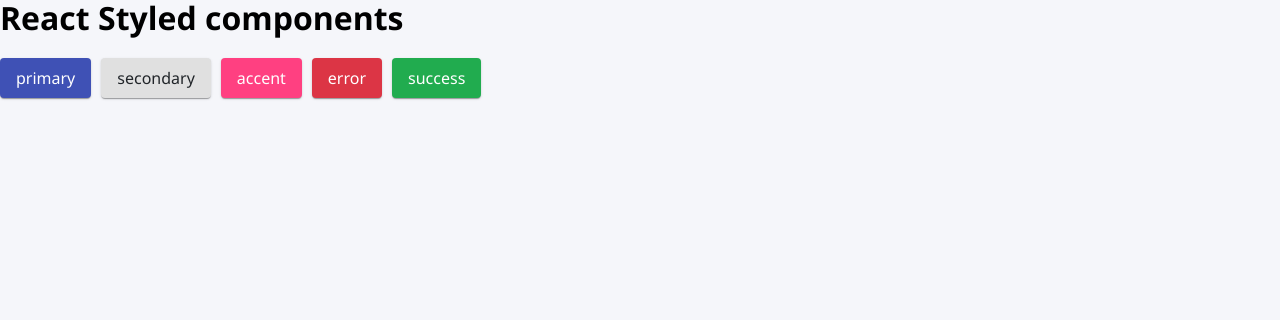
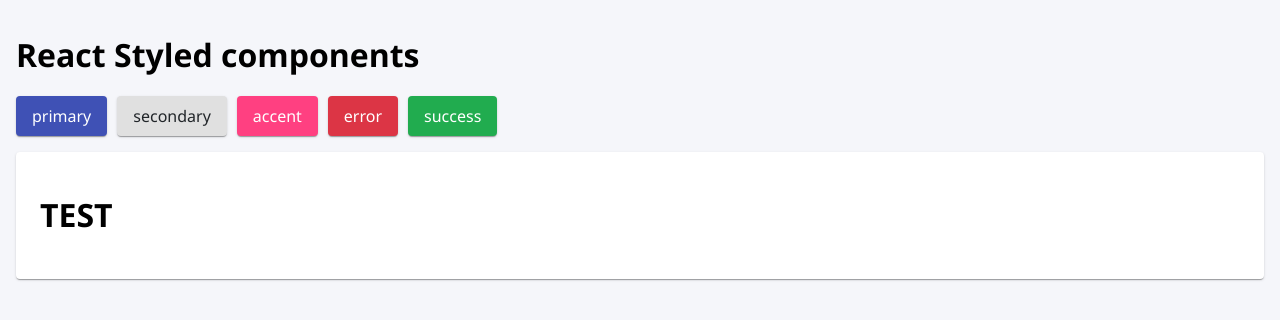
Before and after one commit to oardi/react-styled-component-starter, a React (Create React App) app: page / in a window 1280 px wide. Shown: the top 320 px of the page. Built offline with nearby package versions, Linux system fonts and the light colour scheme.

Commit message:
added globalStyles added card added typography

```diff
--- a/src/App.jsx
+++ b/src/App.jsx
@@ -1,8 +1,8 @@
 import React from "react";
 import { ThemeProvider } from 'styled-components';
+import { theme } from './theme';
+import { Button, Layout, Card, CardBody, Typography } from "./components";
 import "./style.scss";
-import { Button, Layout } from "./components";
-import { theme } from './theme';
 
 const customTheme = Object.assign(theme, {});
 customTheme.palette.success = {
@@ -15,7 +15,7 @@
 export default function App() {
 	return (
 		<ThemeProvider theme={customTheme}>
-			<Layout>
+			<Layout className="p-3">
 				<h1>React Styled components</h1>
 
 				<Button variant="primary">primary</Button>
@@ -31,6 +31,13 @@
 				<Button variant="success" style={{ marginLeft: "10px" }}>
 					success
       			</Button>
+
+				<Card className="mt-3">
+					<CardBody>
+						<Typography as="h1">TEST</Typography>
+					</CardBody>
+				</Card>
+
 			</Layout>
 		</ThemeProvider>
 	);
--- /dev/null
+++ b/src/components/Card.jsx
@@ -0,0 +1,14 @@
+import styled, { css } from "styled-components";
+
+export const Card = styled.div`
+	background-color: #fff;
+
+	${({ theme }) => css`
+		border-radius: ${theme.shape.borderRadius}px;
+		box-shadow: ${theme.shadows[1]};
+	`}
+`;
+
+export const CardBody = styled.div`
+	padding: ${({ theme }) => theme.space[4]};
+`;
--- /dev/null
+++ b/src/components/GlobalStyle.jsx
@@ -0,0 +1,70 @@
+import { createGlobalStyle, css } from 'styled-components';
+
+export const GlobalStyle = createGlobalStyle`
+	* {
+		box-sizing: border-box;
+		/* padding: 0;
+		margin: 0; */
+	}
+
+	${({ theme }) => css`
+		body {
+			font-family: ${theme.typography.fontFamily};
+			font-size: ${theme.typography.fontSize};
+			background: ${theme.palette.background.default};
+		}
+
+		.p-0 {
+			padding: 0px;
+		}
+		.p-1 {
+			padding: ${theme.space[1]};
+		}
+		.p-2 {
+			padding: ${theme.space[2]};
+		}
+		.p-3 {
+			padding: ${theme.space[3]};
+		}
+		.p-4 {
+			padding: ${theme.space[4]};
+		}
+
+
+		.mt-0 {
+			margin-top: 0px;
+		}
+		.mt-1 {
+			margin-top: ${theme.space[1]};
+		}
+		.mt-2 {
+			margin-top: ${theme.space[2]};
+		}
+		.mt-3 {
+			margin-top: ${theme.space[3]};
+		}
+		.mt-4 {
+			margin-top: ${theme.space[4]};
+		}
+	`}
+
+	@media ${({ theme }) => theme.mediaQueries.xs} {
+		/* color: red; */
+	}
+
+	@media ${({ theme }) => theme.mediaQueries.sm} {
+		/* color: blue; */
+	}
+
+	@media ${({ theme }) => theme.mediaQueries.md} {
+		/* color: black; */
+	}
+
+	@media ${({ theme }) => theme.mediaQueries.lg} {
+		/* color: yellow; */
+	}
+
+	@media ${({ theme }) => theme.mediaQueries.xl} {
+		/* color: pink; */
+	}
+`;
--- a/src/components/Layout.jsx
+++ b/src/components/Layout.jsx
@@ -1,36 +1,11 @@
 import React from "react";
-import styled, { css } from "styled-components";
+import { GlobalStyle } from './GlobalStyle';
 
-const LayoutBase = (props) => {
-	const { children, ...rest } = props;
-	return <div {...rest}>{children}</div>;
+export const Layout = ({ children, ...rest }) => {
+	return (
+		<div {...rest}>
+			<GlobalStyle />
+			<main>{children}</main>
+		</div>
+	)
 };
-
-export const Layout = styled(LayoutBase)`
-	height: 100%;
-
-	${({ theme }) => css`
-		font-family: ${theme.typography.fontFamily};
-		background: ${theme.palette.background.default};
-	`}
-
-	@media ${({ theme }) => theme.mediaQueries.xs} {
-		/* color: red; */
-	}
-
-	@media ${({ theme }) => theme.mediaQueries.sm} {
-		/* color: blue; */
-	}
-
-	@media ${({ theme }) => theme.mediaQueries.md} {
-		/* color: black; */
-	}
-
-	@media ${({ theme }) => theme.mediaQueries.lg} {
-		/* color: yellow; */
-	}
-
-	@media ${({ theme }) => theme.mediaQueries.xl} {
-		/* color: pink; */
-	}
-`;
--- /dev/null
+++ b/src/components/Typography.jsx
@@ -0,0 +1,17 @@
+import React from 'react';
+import styled from 'styled-components';
+
+export const Wrapper = ({ wrapper, children }) =>
+	wrapper ? wrapper(children) : <div>{children}</div>;
+
+
+const TypographyBase = ({ children, as }) => {
+	return (
+		<Wrapper wrapper={as}>
+			{children}
+		</Wrapper>
+	)
+}
+
+export const Typography = styled(TypographyBase)`
+`;
--- a/src/components/index.js
+++ b/src/components/index.js
@@ -1,2 +1,5 @@
 export * from './Button';
+export * from './Card';
 export * from './Layout';
+export * from './Typography';
+export * from './GlobalStyle';
--- a/src/theme.js
+++ b/src/theme.js
@@ -42,7 +42,7 @@
 	typography: {
 		htmlFontSize: 16,
 		fontFamily: `"Segoe UI", "Helvetica Neue", "Arial", "Noto Sans"`,
-		fontSize: 14,
+		fontSize: 16,
 		fontWeightLight: 300,
 		fontWeightRegular: 400,
 		fontWeightMedium: 500,
@@ -80,5 +80,12 @@
 	shadows: [
 		'none',
 		'0px 2px 1px -1px rgba(0,0,0,0.2),0px 1px 1px 0px rgba(0,0,0,0.14),0px 1px 3px 0px rgba(0,0,0,0.12)'
+	],
+	space: [
+		'0.25rem',
+		'0.5rem',
+		'0.75rem',
+		'1rem',
+		'1.5rem'
 	]
 };
```
